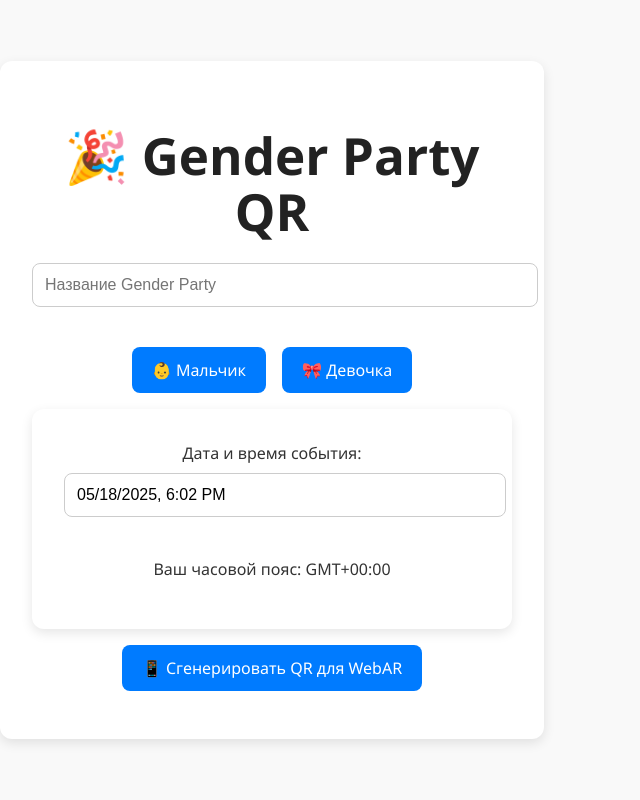
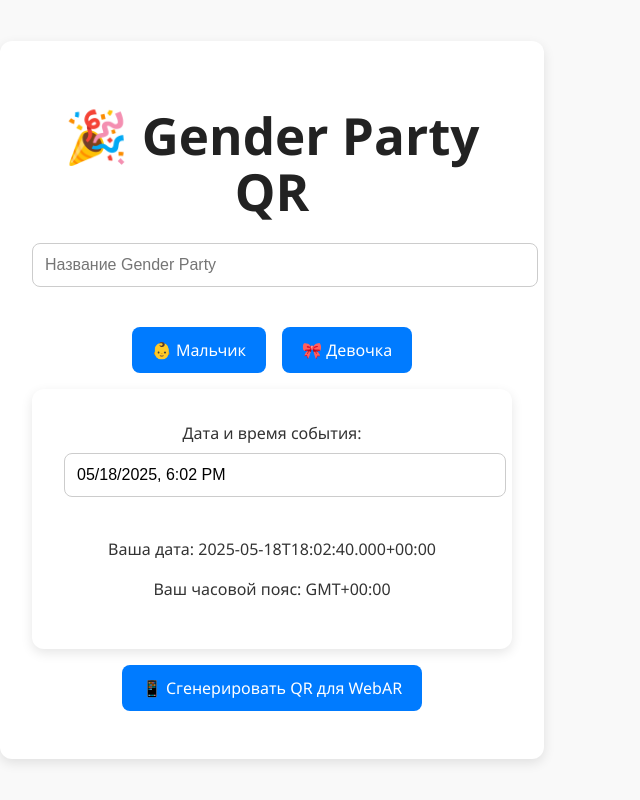
Before and after one commit to flxkd/genderparty-webapp, a React (Vite) app: page / in a window 1280 px wide. Shown: the whole page, without its empty margins (0-640 px from the left). Built offline with nearby package versions, Linux system fonts and the light colour scheme; what @twa-dev/sdk would draw is missing.

Commit message:
new interface

```diff
--- a/src/App.tsx
+++ b/src/App.tsx
@@ -37,7 +37,14 @@ function App() {
         }
     }, []);
 
-    const dateTime = selectedDate?.toISOString() ?? '';
+    const getISOWithOffset = (date: Date, offset: string) => {
+        // const tzOffset = offset.replace(':', '');
+        const isoWithoutZ = new Date(date.getTime() - date.getTimezoneOffset() * 60000)
+            .toISOString()
+            .slice(0, -1);
+        return `${isoWithoutZ}${offset}`;
+    };
+    const revealDateTime = selectedDate && getISOWithOffset(selectedDate, timezoneOffset);
 
     const handleGenerate = async () => {
         if (!user) {
@@ -50,7 +57,7 @@ function App() {
         }
 
         try {
-            const response = await fetch('https://your-backend.com/api/save', {
+            const response = await fetch('http://localhost:8080/api/v1/event', {
                 method: 'POST',
                 headers: {
                     'Content-Type': 'application/json',
@@ -59,10 +66,8 @@ function App() {
                     telegramId: user.id,
                     username: user.username ?? null,
                     gender,
-                    dateTime,
-                    timezoneOffset,
-                    // Можно также отправить название вечеринки, если нужно:
-                    // title,
+                    revealDateTime,
+                    title,
                 }),
             });
 
@@ -139,6 +144,7 @@ function App() {
                     placeholderText="Выберите дату и время"
                 />
 
+                <p>Ваша дата: {revealDateTime}</p>
                 <p>Ваш часовой пояс: GMT{timezoneOffset}</p>
             </div>
 
```
Also changed, not shown: 4 other files (tests, documents, lock files or other folders).
